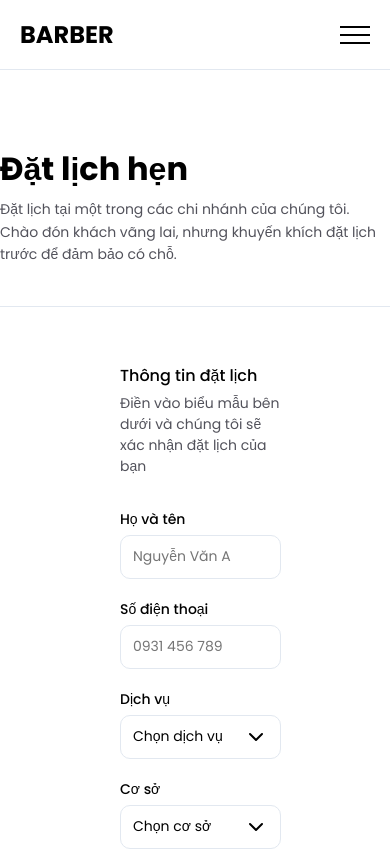
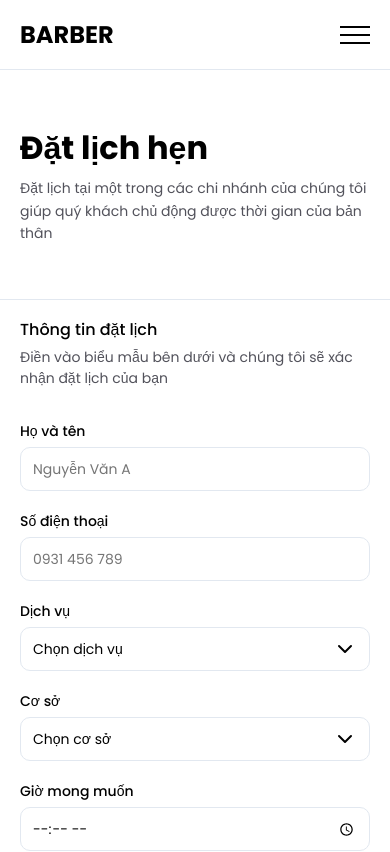
Before and after one commit to datthanhtran68/barbershop, a React (Vite) app: page /booking in a window 390 px wide. Shown: the top 852 px of the page. Built offline with nearby package versions, Linux system fonts and the light colour scheme.

Commit message:
fix lại reponsive các trang

```diff
--- a/public/css/booking/BookingForm.css
+++ b/public/css/booking/BookingForm.css
@@ -135,6 +135,11 @@
 }
 
 @media (max-width: 992px) {
+
+    .booking_content {
+        padding: 20px 20px 20px 20px;
+    }
+
     .booking_content-grid {
         grid-template-columns: 1fr;
         gap: 60px;
--- a/public/css/booking/BookingHero.css
+++ b/public/css/booking/BookingHero.css
@@ -22,7 +22,8 @@
 
 @media (max-width: 768px) {
     .booking_hero {
-        padding: 80px 0 40px;
+        height: 230px;
+        padding: 59px 20px 59px 20px;
     }
 
     .booking_hero-title {
--- a/public/css/gallery/GalleryHero.css
+++ b/public/css/gallery/GalleryHero.css
@@ -22,13 +22,15 @@
 
 @media (max-width: 1024px) {
   .gallery_hero {
-    padding: 60px 40px 30px 40px;
+    padding: 20px 20px 20px 20px;
+    height: 230px;
   }
 }
 
 @media (max-width: 768px) {
   .gallery_hero {
-    padding: 40px 20px 20px 20px;
+    padding: 59px 20px 59px 20px;
+    height: 230px;
   }
 
   .gallery_hero-title {
--- a/public/css/services/ServicesHero.css
+++ b/public/css/services/ServicesHero.css
@@ -22,13 +22,14 @@
 
 @media (max-width: 1024px) {
   .services_hero {
-    padding: 60px 40px 30px 40px;
+    padding: 20px 20px 20px 20px;
+    height: 230px;
   }
 }
 
 @media (max-width: 768px) {
   .services_hero {
-    padding: 40px 20px 20px 20px;
+    padding: 59px 20px 59px 20px;
   }
 
   .services_hero-title {
--- a/src/pages/booking/BookingHero.jsx
+++ b/src/pages/booking/BookingHero.jsx
@@ -5,8 +5,7 @@ function BookingHero() {
     <section className="booking_hero">
       <h1 className="booking_hero-title">Đặt lịch hẹn</h1>
       <p className="booking_hero-desc">
-        Đặt lịch tại một trong các chi nhánh của chúng tôi. Chào đón khách vãng lai,
-        nhưng khuyến khích đặt lịch trước để đảm bảo có chỗ.
+        Đặt lịch tại một trong các chi nhánh của chúng tôi giúp quý khách chủ động được thời gian của bản thân
       </p>
     </section>
   );
```
